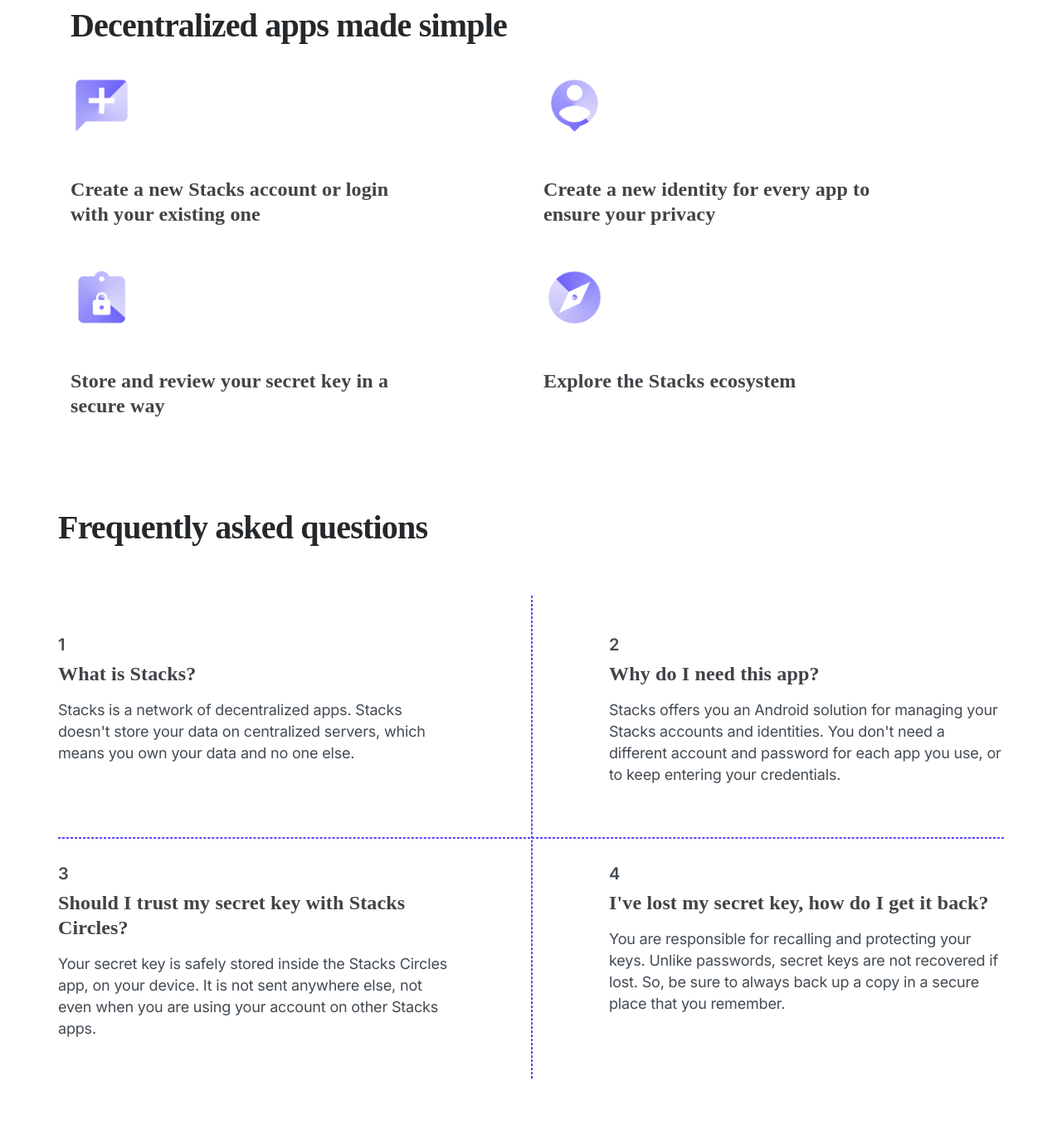
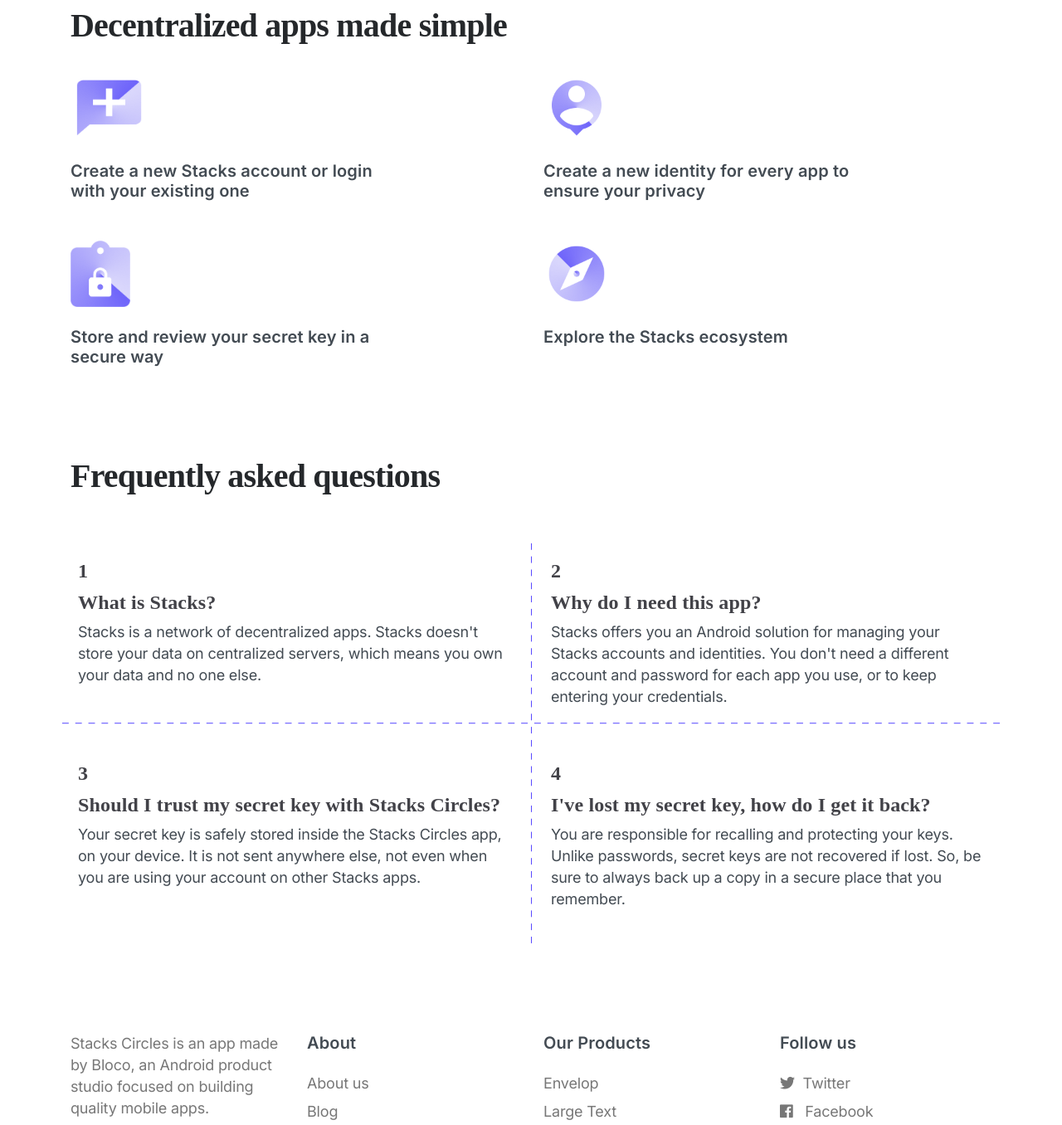
Before and after one commit to blocoio/stacks-circles-website, a plain HTML site: page index.html in a window 1280 px wide. Shown: the part 1387-2743 px from the top of the page at 83% size. Drawn offline with Linux system fonts and the light colour scheme; a web font is replaced by a local one.

Commit message:
How it works + FAQs

```diff
--- a/css/custom.css
+++ b/css/custom.css
@@ -46,23 +46,22 @@ section {
 
 @media (min-width: 768px) {
 
-  .how-it-works__title {
-    margin: 0;
-    margin-bottom: 55px;
-    margin-left: -15px;
-  }
 
   .how-it-works__text-container {
     position: relative;
+    background-image: url('../img/dashed_background.svg');
+    background-position: center 55%;
+    background-size: cover;
   }
 
+  /*
   .how-it-works__text-container::after {
     content: '';
     position: absolute;
     top: 0;
     left: 50%;
-    border: 0.9px dashed #5546FF;
-    border-spacing: 2px;
+    border: 1px dashed #5546FF;
+    border-spacing: 1px;
     height: 100%;
   }
 
@@ -71,8 +70,8 @@ section {
     position: absolute;
     top: 50%;
     left: 0;
-    border: 0.9px dashed #5546FF;
-    border-spacing: 2px;
+    border: 1px dashed #5546FF;
+    border-spacing: 1px;
     width: 100%;
   }
 
@@ -93,5 +92,5 @@ section {
     margin: 0;
     margin-bottom: 16px;
   }
-
+  */
 }
--- a/index.html
+++ b/index.html
@@ -105,23 +105,23 @@
         </div>
       </div>
       <div class="row">
-        <div class="col mb-5 mb-lg-0">
-          <img src="img/add_acount2x.png" alt="stacks ecosystem" width="75" height="75" class="my-4">
-          <h4 class="w-75 my-4">Create a new Stacks account or login with your existing one</h4>
+        <div class="col mb-4 mb-lg-0">
+          <img src="img/add_account.png" alt="stacks ecosystem" height="80" class="mt-4">
+          <h4 class="w-75 my-4 h5">Create a new Stacks account or login with your existing one</h4>
         </div>
-        <div class="col mb-5 mb-lg-0">
-          <img src="img/person_pin2x.png" alt="stacks ecosystem" width="75" height="75" class="my-4">
-          <h4 class="w-75 my-4">Create a new identity for every app to ensure your privacy</h4>
+        <div class="col mb-4 mb-lg-0">
+          <img src="img/person_pin.png" alt="stacks ecosystem" height="80" class="mt-4">
+          <h4 class="w-75 my-4 h5">Create a new identity for every app to ensure your privacy</h4>
         </div>
       </div>
       <div class="row">
-        <div class="col mb-5 mb-lg-0">
-          <img src="img/store2x.png" alt="stacks ecosystem" width="75" height="75" class="my-4">
-          <h4 class="w-75 my-4">Store and review your secret key in a secure way</h4>
+        <div class="col mb-4 mb-lg-0">
+          <img src="img/store.png" alt="stacks ecosystem" height="80" class="mt-4">
+          <h4 class="w-75 my-4 h5">Store and review your secret key in a secure way</h4>
         </div>
-        <div class="col mb-5 mb-lg-0">
-          <img src="img/explore2x.png" alt="stacks ecosystem" width="75" height="75" class="my-4">
-          <h4 class="w-75 my-4">Explore the Stacks ecosystem</h4>
+        <div class="col mb-4 mb-lg-0">
+          <img src="img/explore.png" alt="stacks ecosystem" height="80" class="mt-4">
+          <h4 class="w-75 my-4 h5">Explore the Stacks ecosystem</h4>
         </div>
       </div>
     </div>
@@ -130,45 +130,39 @@
     <div class="container">
       <div class="row">
         <div class="col col-12">
-          <h2 class="how-it-works__title">Frequently asked questions</h2>
+          <h2 class="how-it-works__title mb-5">Frequently asked questions</h2>
         </div>
-        <div class="how-it-works__text-container mx-3 mx-md-0">
+        <div class="how-it-works__text-container col-12">
           <div class="row">
-            <div class="col-12 col-md-6">
-              <div class="how-it-works__info__left">
-                <h5 class="how-it-works__subtitle-number">1</h5>
-                <h4 class="how-it-works__subtitle">What is Stacks?</h4>
-                <p class="how-it-works__text">Stacks is a network of decentralized apps. Stacks doesn't store your data on centralized servers, which means you own your data and no one else.</p>
-              </div>
+            <div class="col-12 col-md-6  px-4 my-4">
+              <h5 class="h4">1</h5>
+              <h4>What is Stacks?</h4>
+              <p>Stacks is a network of decentralized apps. Stacks doesn't store your data on centralized servers, which means you own your data and no one else.</p>
             </div>
-            <div class="col-12 col-md-6">
-              <div class="how-it-works__info__right">
-                <h5 class="how-it-works__subtitle-number">2</h5>
-                <h4 class="how-it-works__subtitle">Why do I need this app?</h4>
-                <p class="how-it-works__text">Stacks offers you an Android solution for managing your Stacks accounts and identities. You don't need a different account and password for each app you use, or to keep entering your credentials.</p>
-              </div>
+            <div class="col-12 col-md-6 px-4 my-4">
+              <h5 class="h4">2</h5>
+              <h4>Why do I need this app?</h4>
+              <p>Stacks offers you an Android solution for managing your Stacks accounts and identities. You don't need a different account and password for each app you use, or to keep entering your credentials.</p>
             </div>
-            <div class="col-12 col-md-6">
-              <div class="how-it-works__info__left">
-                <h5 class="how-it-works__subtitle-number">3</h5>
-                <h4 class="how-it-works__subtitle">Should I trust my secret key with Stacks Circles?</h4>
-                <p class="how-it-works__text">Your secret key is safely stored inside the Stacks Circles app, on your device. It is not sent anywhere else, not even when you are using your account on other Stacks apps.</p>
-              </div>
+            <div class="col-12 col-md-6 px-4 my-4">
+              <h5 class="h4">3</h5>
+              <h4>Should I trust my secret key with Stacks Circles?</h4>
+              <p>Your secret key is safely stored inside the Stacks Circles app, on your device. It is not sent anywhere else, not even when you are using your account on other Stacks apps.</p>
             </div>
-            <div class="col-12 col-md-6">
-              <div class="how-it-works__info__right">
-                <h5 class="how-it-works__subtitle-number">4</h5>
-                <h4 class="how-it-works__subtitle">I've lost my secret key, how do I get it back?</h4>
-                <p class="how-it-works__text"> You are responsible for recalling and protecting your keys. Unlike passwords, secret keys are not recovered if lost. So, be sure to always back up a copy in a secure place that you remember. </p>
-              </div>
+            <div class="col-12 col-md-6 px-4 my-4">
+              <h5 class="h4">4</h5>
+              <h4>I've lost my secret key, how do I get it back?</h4>
+              <p> You are responsible for recalling and protecting your keys. Unlike passwords, secret keys are not recovered if lost. So, be sure to always back up a copy in a secure place that you remember.</p>
             </div>
           </div>
         </div>
       </div>
     </div>
   </section>
+
   <a class="scropll-top-btn" id="scrollTop" href="#"><i class="fas fa-long-arrow-alt-up"></i></a>
-  <footer class="position-relative" id="contacts">
+
+  <footer class="position-relative mt-5" id="contacts">
     <div class="container section-padding-y">
       <div class="row">
         <div class="col-12 col-md mb-4 mb-lg-0">
```
Also changed, not shown: img/add_account.png (added), img/add_acount2x.png (deleted), img/dashed_background.svg (added), img/explore.png (added), img/explore2x.png (deleted), img/person_pin.png (added), img/person_pin2x.png (deleted), img/store.png (added), img/store2x.png (deleted), 1 other file.
